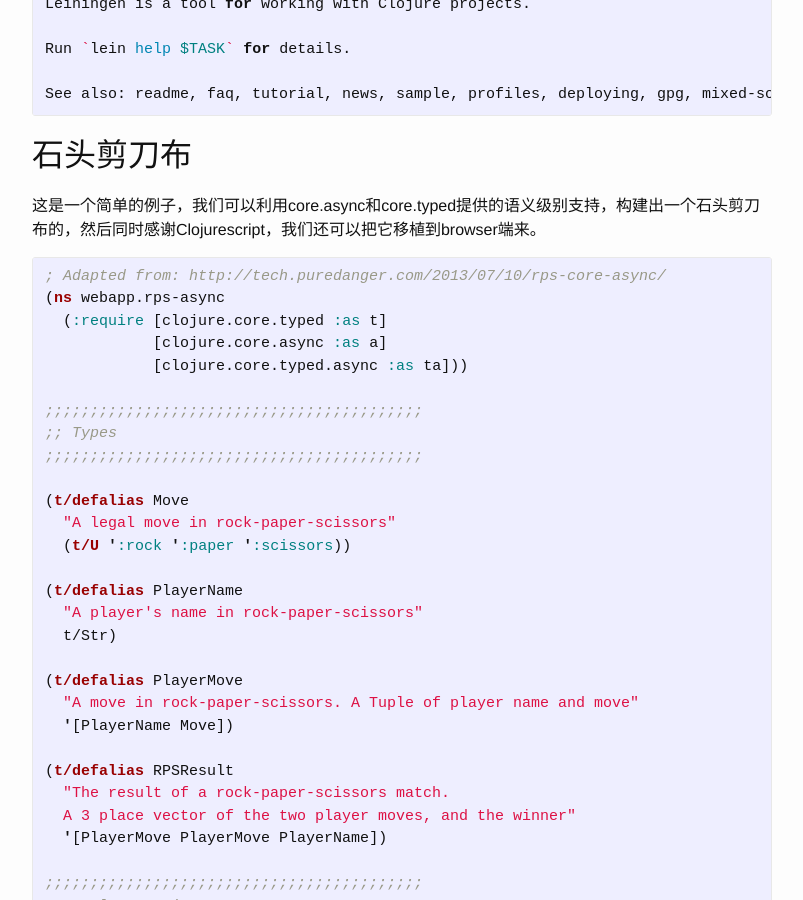
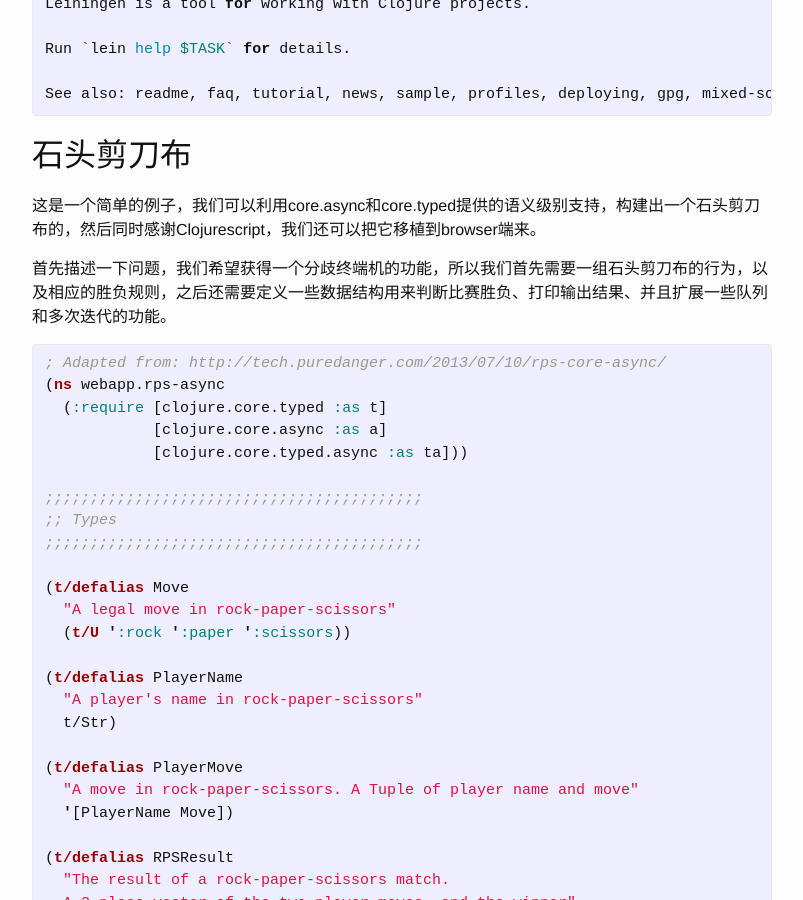
Before and after one commit to tcz001/tcz001.github.io, a Jekyll site: the page built from _posts/2014-12-02-clojure-101-02.markdown, in a window 1280 px wide and 900 px high, scrolled down 422 px. Shown: the whole window, without its empty margins (238-1041 px from the left). Built offline with Jekyll 4.4.1, drawn with Linux system fonts in a browser that asks for light colours.

Commit message:
Updated 2014-12-02-clojure-101-02.markdown

```diff
--- a/_posts/2014-12-02-clojure-101-02.markdown
+++ b/_posts/2014-12-02-clojure-101-02.markdown
@@ -25,6 +25,8 @@ See also: readme, faq, tutorial, news, sample, profiles, deploying, gpg, mixed-s
 ## 石头剪刀布
 
 这是一个简单的例子，我们可以利用core.async和core.typed提供的语义级别支持，构建出一个石头剪刀布的，然后同时感谢Clojurescript，我们还可以把它移植到browser端来。
+
+首先描述一下问题，我们希望获得一个分歧终端机的功能，所以我们首先需要一组石头剪刀布的行为，以及相应的胜负规则，之后还需要定义一些数据结构用来判断比赛胜负、打印输出结果、并且扩展一些队列和多次迭代的功能。
 {% highlight clojure %}
 ; Adapted from: http://tech.puredanger.com/2013/07/10/rps-core-async/
 (ns webapp.rps-async
```
